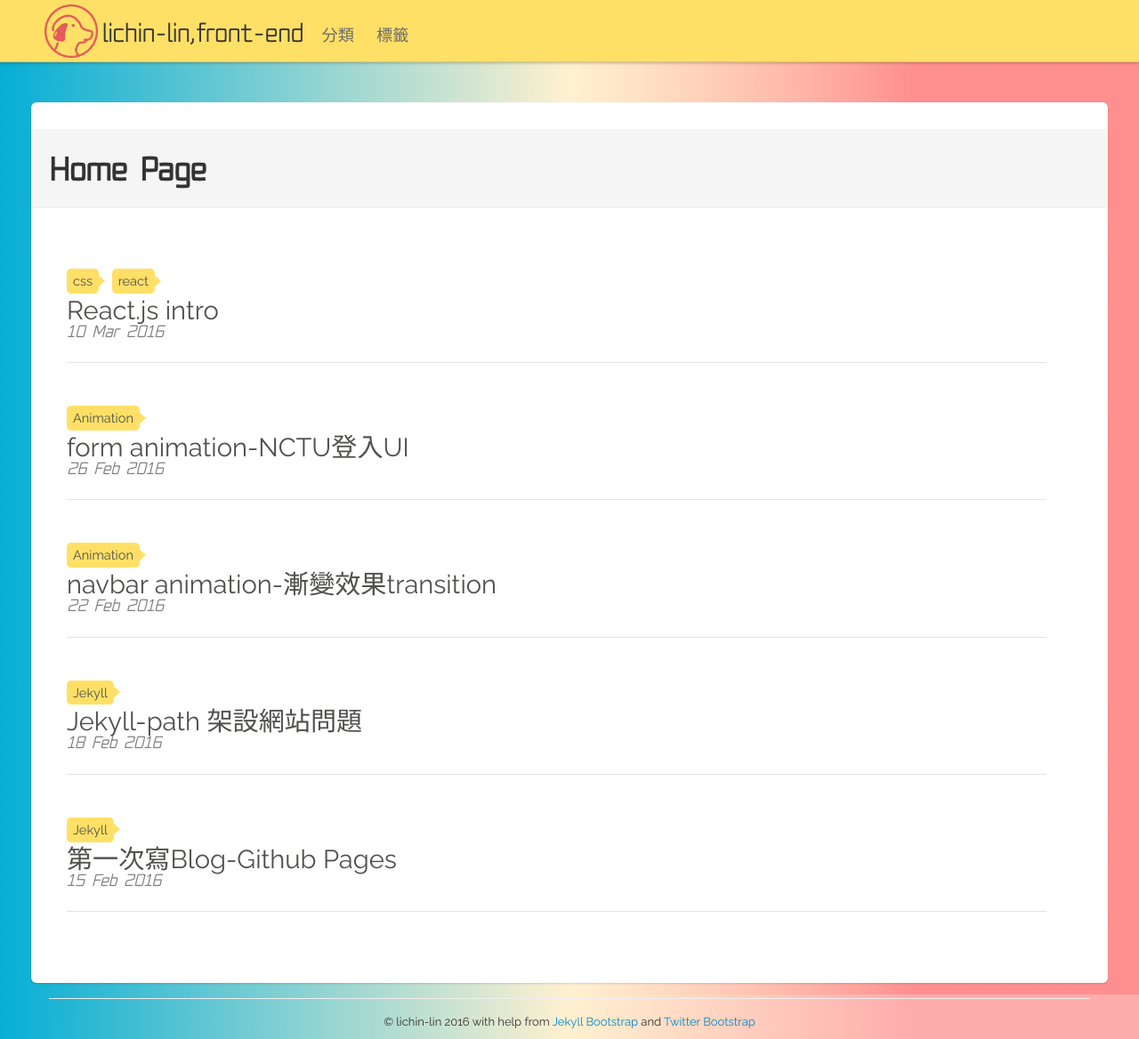
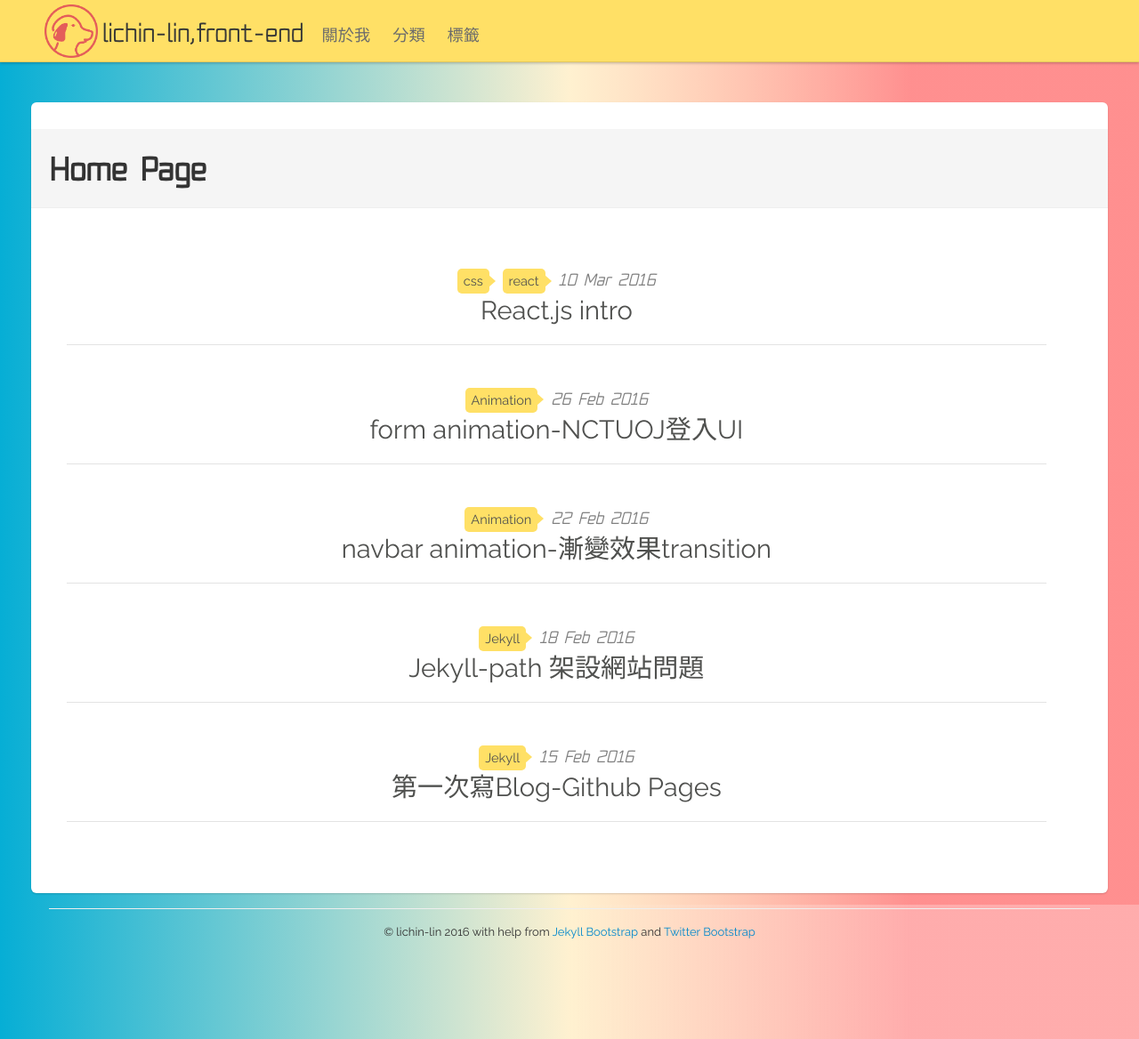
Before and after one commit to lichin-lin/lichin-lin.github.io, a Jekyll site: the page built from index.md, in a window 1280 px wide and 1168 px high. Shown: the whole window at 89% size. Built offline with Jekyll 4.4.1, drawn with Linux system fonts in a browser that asks for light colours; nearby versions of some CDN libraries.

Commit message:
add about me

```diff
--- a/_posts/2016-02-26-animation-form.md
+++ b/_posts/2016-02-26-animation-form.md
@@ -1,6 +1,6 @@
 ---
 layout: post
-title: "form animation-NCTU登入UI"
+title: "form animation-NCTUOJ登入UI"
 description: "sign-in form with slide effect."
 category: CSS
 tags: [Animation]
--- a/assets/themes/twitter/css/style.css
+++ b/assets/themes/twitter/css/style.css
@@ -229,7 +229,14 @@ blockquote p {
 .posts a {
   text-decoration: none;
 }
+.posts li {
+  display: flex;
+  justify-content: center;
+}
 .posts li section {
+  display: flex;
+  flex-direction: column;
+  align-items: center;
   padding-top: 25px;
 }
 .posts li span {
--- a/assets/themes/twitter/css/style.styl
+++ b/assets/themes/twitter/css/style.styl
@@ -206,7 +206,12 @@ blockquote
   a
     text-decoration none
   li
+    display flex
+    justify-content center
     section
+      display flex
+      flex-direction column
+      align-items center
       padding-top 25px
     span
       font-style italic
--- a/index.md
+++ b/index.md
@@ -16,10 +16,10 @@ tagline: Supporting tagline
   			{% for tag in post.tags %}
   			  <li><a href="/tags#{{ tag }}" class="tag">{{ tag }}</a></li>
   			{% endfor %}
+        <span>{{ post.date | date_to_string }}</span>
   			</ul>
         <ul class="post-info">
       		<a href="{{ BASE_PATH }}{{ post.url }}">{{ post.title }}</a>
-      		<br><span>{{ post.date | date_to_string }}</span>
         </ul>
     	</section>
     </li>
```
Also changed, not shown: about.html (added, +7 -0 lines).
